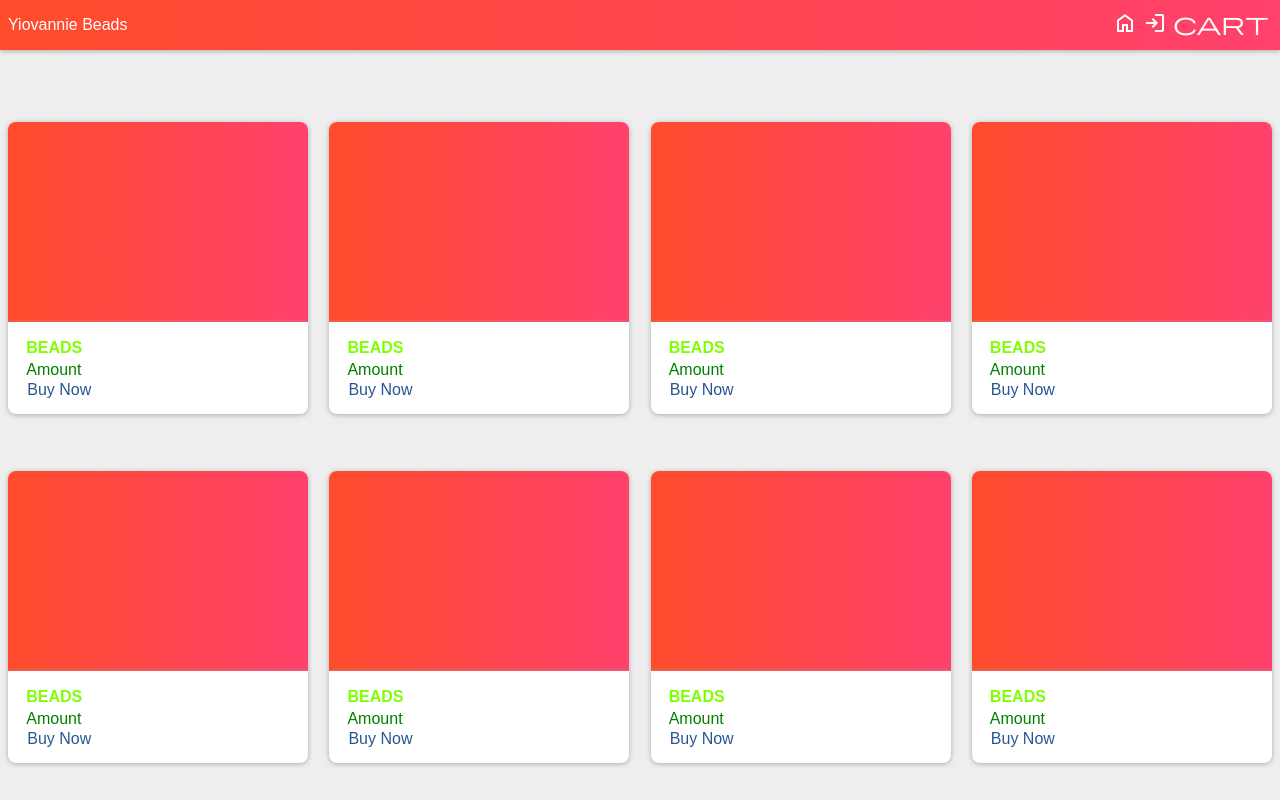
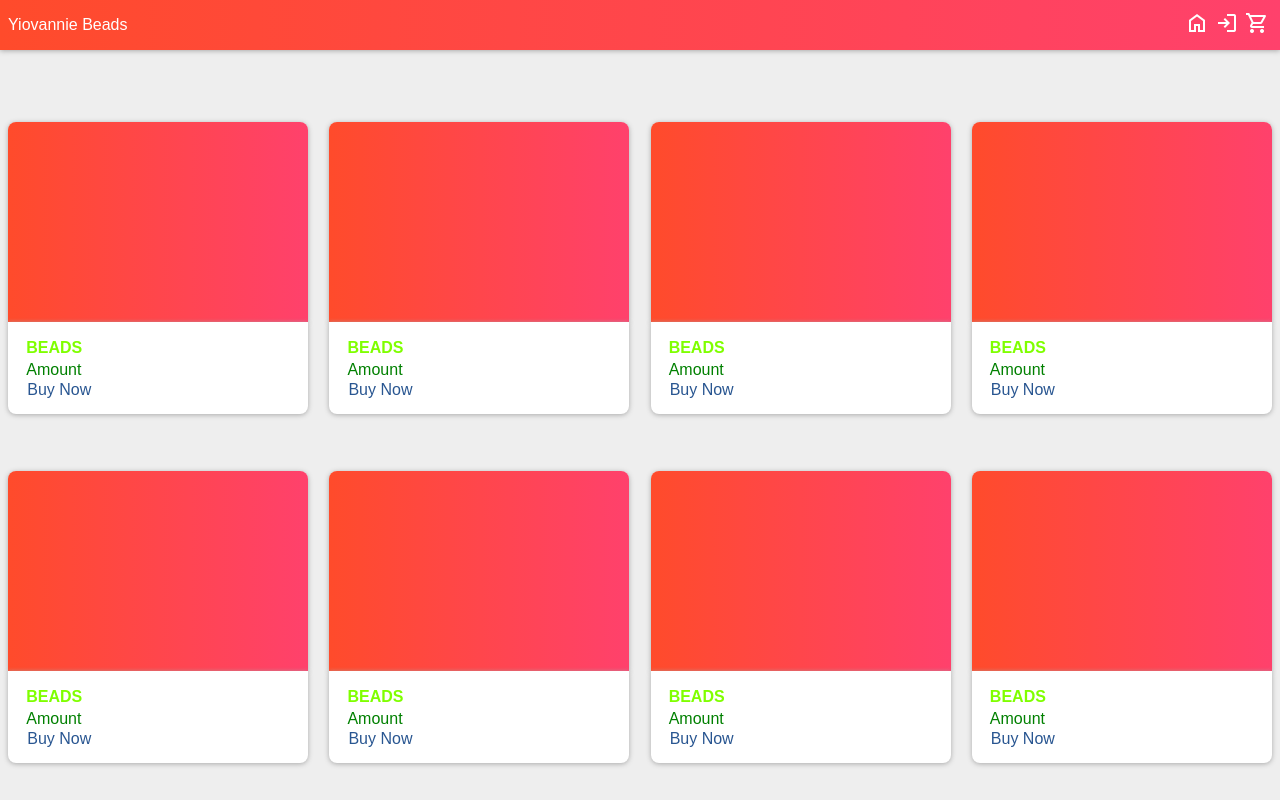
Before and after one commit to Danmasanii/Yiovannie, a plain HTML site: page index.html in a window 1280 px wide. Shown: the top 800 px of the page. Drawn offline with nearby package versions, Linux system fonts and the light colour scheme.

Commit message:
Update index.html

```diff
--- a/index.html
+++ b/index.html
@@ -33,7 +33,7 @@ login
             </li>
             <li>
                 <a href="#"><span class="material-symbols-outlined">
-cart
+shopping_cart
                 </span></a>
             </li>
 
```
